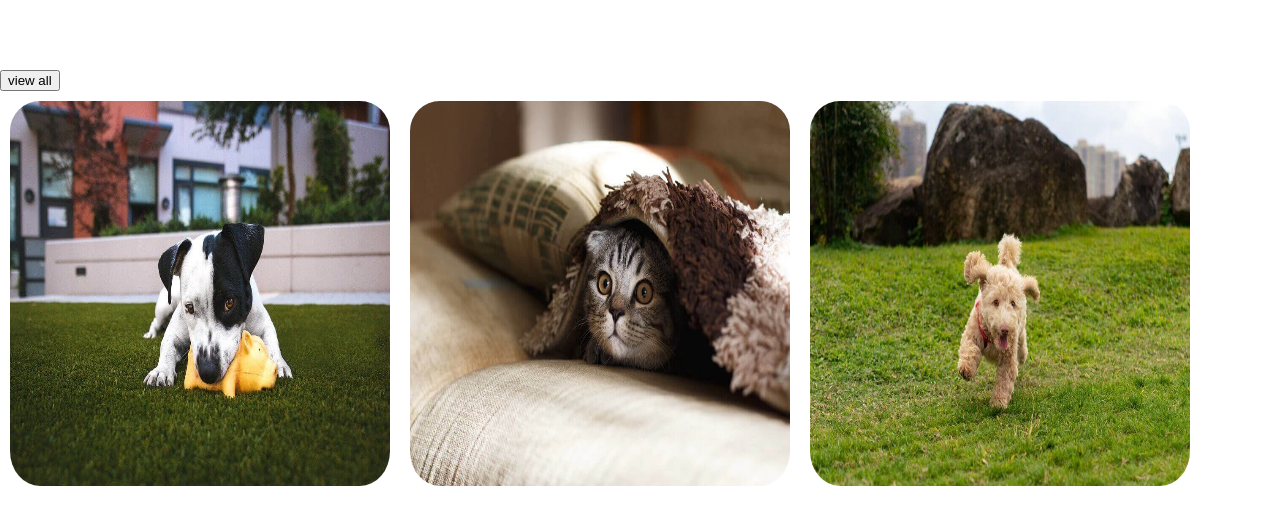
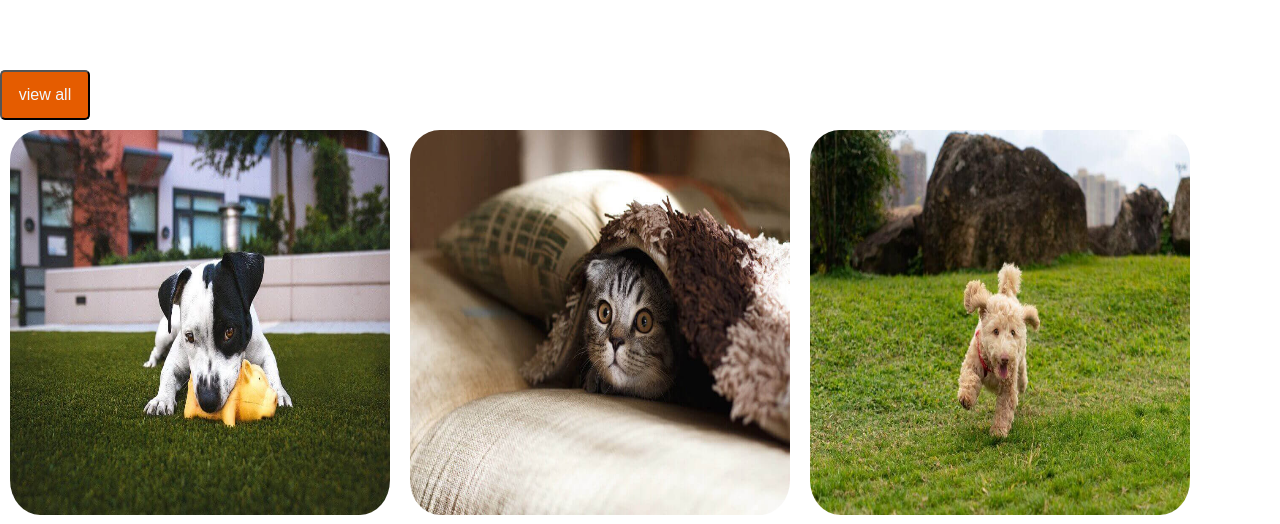
Before and after one commit to LuisPeri/w1-d4-ch4-Luis-Peri, a plain HTML site: page index.html in a window 1280 px wide. Shown: the part 325-849 px from the top of the page. Before the commit the page ends 820 px from the top, so only its background shows below. Drawn offline with nearby package versions, Linux system fonts and the light colour scheme.

Commit message:
add button styles

```diff
--- a/styles.css
+++ b/styles.css
@@ -37,6 +37,12 @@ body {
 
 .header__sub-title__action-button {
   align-items: end;
+  border-radius: 5px;
+  background-color: #e55c00;
+  color: aliceblue;
+  width: 90px;
+  height: 50px;
+  font-size: medium;
 }
 
 .main__img__section {
```
